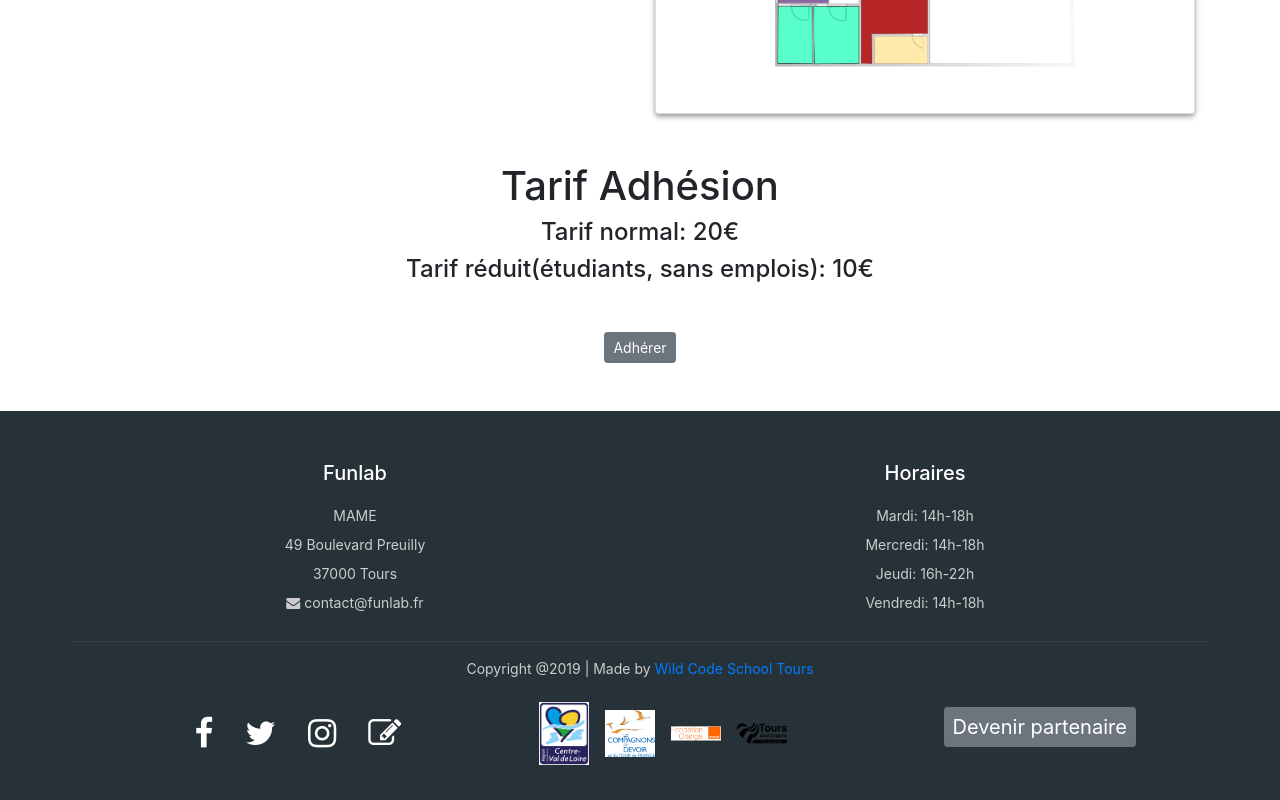
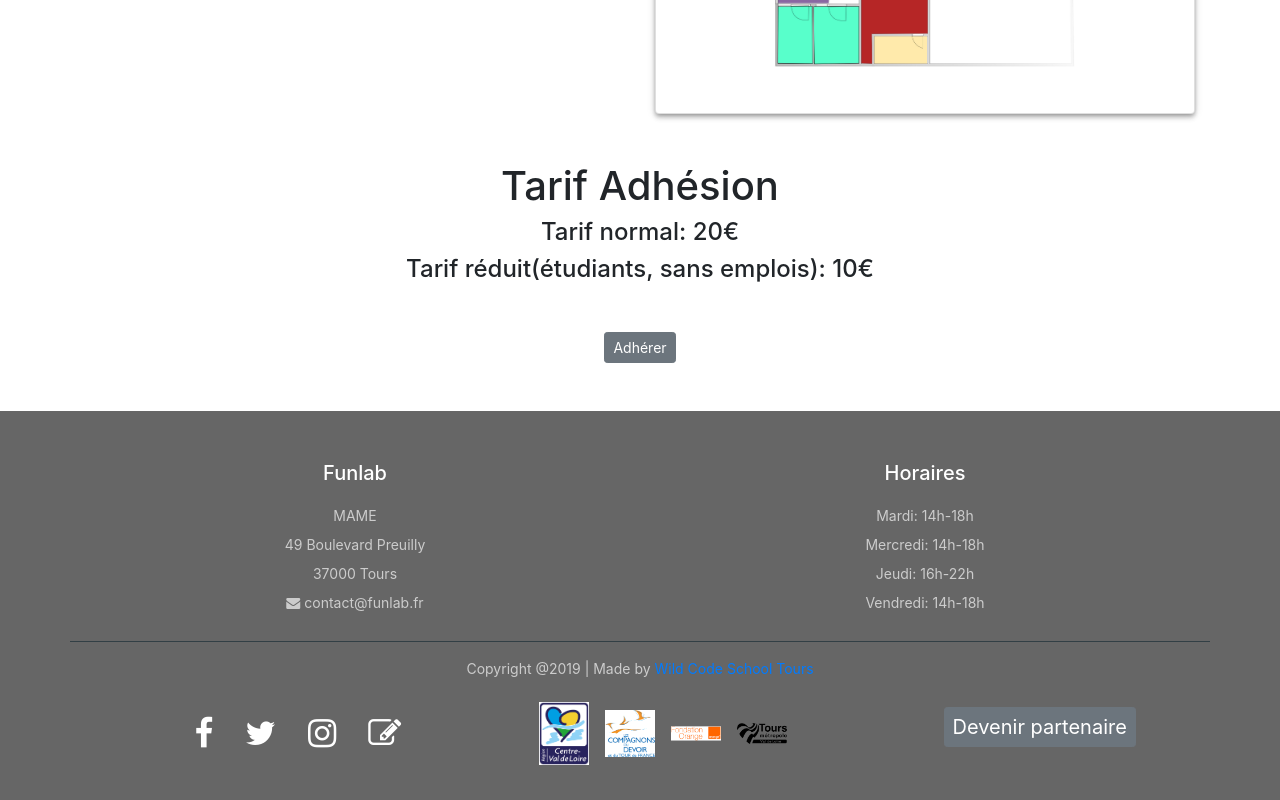
Before and after one commit to musloda/fablab-tours, an Angular app: page / in a window 1280 px wide. Shown: the part 2052-2852 px from the top of the page. Built offline with nearby package versions, Linux system fonts and the light colour scheme; what ngx-openlayers would draw is missing.

Commit message:
color footer

```diff
--- a/src/app/footer/footer.component.css
+++ b/src/app/footer/footer.component.css
@@ -5,7 +5,7 @@
 
 footer {
   width:100%;
-  background-color: #263238;
+  background-color: #666666;
   min-height: 250px;
   padding: 10px 0px 25px 0px;
 }
```
